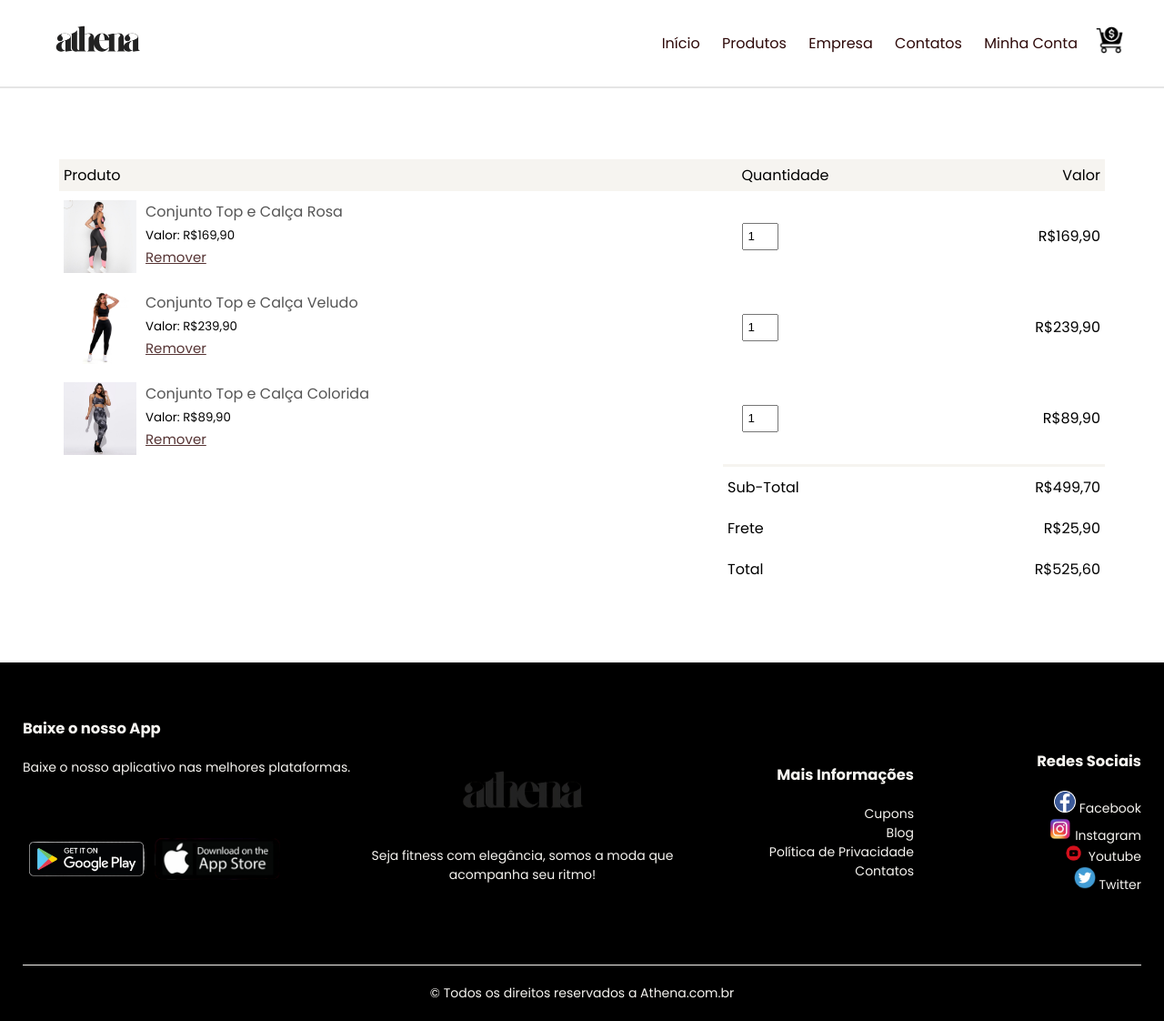
After one commit to GiovPereira/loja-virtual, a PHP site: page /carrinho.html in a window 1280 px wide. The commit adds this page. Shown: the whole page at 91% size. Run offline with PHP 8.4, Linux system fonts and the light colour scheme.

Commit message:
Adicionando carrinho de compras

```diff
--- a/assets/css/style.css
+++ b/assets/css/style.css
@@ -473,6 +473,72 @@ ul{
     cursor: pointer;
 }
 
+/* CARRINHO DE COMPRAS */
+
+.imagem-carrinho{
+    width: 80px;
+    height: 80px;
+    margin-right: 10px;
+}
+
+.carrinho-compras{
+    margin: 80px auto;
+}
+
+.carrinho-compras table{
+    width: 100%;
+    border-collapse: collapse;
+}
+
+.info-carrinho{
+    display: flex;
+    flex-wrap: wrap;
+}
+
+th{
+    background-color: var(--cor-padrao);
+    color: #000;
+    text-align: left;
+    font-weight: normal;
+    padding: 5px;
+}
+
+td{
+    padding: 10px 5px;
+}
+
+td input{
+    width: 40px;
+    height: 30px;
+    padding: 5px;
+}
+
+td a{
+    color: var(--cor-btn);
+    font-size: 15px;
+}
+
+.valor-total{
+    display: flex;
+    justify-content: flex-end;
+}
+
+.valor-total table{
+    border-top: 3px solid var(--cor-padrao);
+    width: 100%;
+    max-width: 420px;
+}
+
+td:last-child{
+    text-align: right;
+}
+
+th:last-child{
+    text-align: right;
+}
+
+/* CADASTRO E LOGIN */
+
 
 /* RESPONSIVIDADE: TABLET E CELULAR */
 
@@ -550,4 +616,8 @@ ul{
         font-size: 26px;
         line-height: 26px;
     }
+
+    .info-carrinho p{
+        display: none;
+    }
 }
--- /dev/null
+++ b/carrinho.html
@@ -0,0 +1,228 @@
+<!DOCTYPE html>
+<html lang="pt-br">
+  <head>
+    <meta charset="UTF-8" />
+    <meta name="viewport" content="width=device-width, initial-scale=1.0" />
+    <title>Carrinho</title>
+    <link rel="icon" href="assets/img/icon.png" />
+    <link rel="stylesheet" href="assets/css/style.css" class="" />
+  </head>
+  <body>
+    <div class="novoMenu">
+      <div class="container">
+        <div class="navbar">
+          <div class="logo">
+            <a href="index.html">
+              <img src="assets/img/logo-2.png" alt="Athena" width="125px" />
+            </a>
+          </div>
+          <nav>
+            <ul id="MenuItens">
+              <li><a href="index.html" title="">Início</a></li>
+              <li><a href="produtos.html" title="">Produtos</a></li>
+              <li><a href="" title="">Empresa</a></li>
+              <li><a href="" title="">Contatos</a></li>
+              <li><a href="" title="">Minha Conta</a></li>
+            </ul>
+          </nav>
+          <a href="carrinho.html">
+            <img
+              src="assets/img/carrinho2.png"
+              alt="Carrinho de Compras"
+              width="30px"
+              height="30px"
+            />
+          </a>
+          <img
+            src="assets/img/menu.png"
+            alt=""
+            class="menu-celular"
+            onclick="menucelular()"
+          />
+        </div>
+      </div>
+    </div>
+
+    <div class="corpo-categorias carrinho-compras">
+      <table>
+        <tr>
+          <th>Produto</th>
+          <th>Quantidade</th>
+          <th>Valor</th>
+        </tr>
+
+        <tr>
+          <td>
+            <div class="info-carrinho">
+              <img src="assets/img/produto-1.jpeg" alt="" class="imagem-carrinho" />
+
+              <div>
+                <p>Conjunto Top e Calça Rosa</p>
+                <small>Valor: R$169,90</small>
+                <br />
+                <a href="" title="">Remover</a>
+              </div>
+            </div>
+          </td>
+          <td>
+            <form action="" method="post">
+              <input type="number" name="" id="" value="1" />
+            </form>
+          </td>
+          <td>R$169,90</td>
+        </tr>
+
+        <tr>
+          <td>
+            <div class="info-carrinho">
+              <img src="assets/img/produto-2.jpeg" alt="" class="imagem-carrinho" />
+
+              <div>
+                <p>Conjunto Top e Calça Veludo</p>
+                <small>Valor: R$239,90</small>
+                <br />
+                <a href="" title="">Remover</a>
+              </div>
+            </div>
+          </td>
+          <td>
+            <form action="" method="post">
+              <input type="number" name="" id="" value="1" />
+            </form>
+          </td>
+          <td>R$239,90</td>
+        </tr>
+
+        <tr>
+          <td>
+            <div class="info-carrinho">
+              <img src="assets/img/produto-3.jpg" alt="" class="imagem-carrinho" />
+
+              <div>
+                <p>Conjunto Top e Calça Colorida</p>
+                <small>Valor: R$89,90</small>
+                <br />
+                <a href="" title="">Remover</a>
+              </div>
+            </div>
+          </td>
+          <td>
+            <form action="" method="post">
+              <input type="number" name="" id="" value="1" />
+            </form>
+          </td>
+          <td>R$89,90</td>
+        </tr>
+
+      </table>
+
+        <div class="valor-total">
+
+            <table>
+
+                <tr>
+                    <td>Sub-Total</td>
+                    <td>R$499,70</td>
+                </tr>
+
+                <tr>
+                    <td>Frete</td>
+                    <td>R$25,90</td>
+                </tr>
+
+                <tr>
+                    <td>Total</td>
+                    <td>R$525,60</td>
+                </tr>
+
+            </table>
+
+        </div>
+
+    </div>
+
+    <footer class="rodape">
+      <div class="container">
+        <div class="linha">
+          <div class="rodape-col-1">
+            <h3>Baixe o nosso App</h3>
+            <p>Baixe o nosso aplicativo nas melhores plataformas.</p>
+            <div class="app-logo">
+              <img src="assets/img/google.png" alt="" />
+              <img src="assets/img/apple.png" alt="" />
+            </div>
+          </div>
+          <div class="rodape-col-2">
+            <img src="assets/img/logo-2.png" alt="" />
+            <p>
+              Seja fitness com elegância, somos a moda que acompanha seu ritmo!
+            </p>
+          </div>
+          <div class="rodape-col-3">
+            <h3>Mais Informações</h3>
+            <ul>
+              <li>Cupons</li>
+              <li>Blog</li>
+              <li>Política de Privacidade</li>
+              <li>Contatos</li>
+            </ul>
+          </div>
+          <div class="rodape-col-4">
+            <h3>Redes Sociais</h3>
+            <ul>
+              <li>
+                <img
+                  src="assets/img/facebook.png"
+                  alt=""
+                  class="logoRedesSociais"
+                />
+                <span>Facebook</span>
+              </li>
+
+              <li>
+                <img
+                  src="assets/img/instagram.png"
+                  alt=""
+                  class="logoRedesSociais"
+                />
+                <span>Instagram</span>
+              </li>
+
+              <li>
+                <img
+                  src="assets/img/youtube.png"
+                  alt=""
+                  class="logoRedesSociais"
+                />
+                <span>Youtube</span>
+              </li>
+
+              <li>
+                <img
+                  src="assets/img/twitter.png"
+                  alt=""
+                  class="logoRedesSociais"
+                />
+                <span>Twitter</span>
+              </li>
+            </ul>
+          </div>
+        </div>
+        <hr />
+        <div class="direitos">
+          &#169; Todos os direitos reservados a Athena.com.br
+        </div>
+      </div>
+    </footer>
+
+    <script
+      type="module"
+      src="https://unpkg.com/ionicons@7.1.0/dist/ionicons/ionicons.esm.js"
+    ></script>
+    <script
+      nomodule
+      src="https://unpkg.com/ionicons@7.1.0/dist/ionicons/ionicons.js"
+    ></script>
+    <script src="assets/js/app.js"></script>
+  </body>
+</html>
--- a/index.html
+++ b/index.html
@@ -4,6 +4,7 @@
     <meta charset="UTF-8" />
     <meta name="viewport" content="width=device-width, initial-scale=1.0" />
     <title>Athena</title>
+    <link rel="icon" href="assets/img/icon.png" />
     <link rel="stylesheet" href="assets/css/style.css" class="" />
   </head>
   <body>
@@ -24,12 +25,14 @@
               <li><a href="" title="">Minha Conta</a></li>
             </ul>
           </nav>
+          <a href="carrinho.html">
           <img
-            src="assets/img/carrinho.webp"
+            src="assets/img/carrinho2.png"
             alt="Carrinho de Compras"
             width="30px"
             height="30px"
           />
+          </a>
           <img src="assets/img/menu.png" alt="" class="menu-celular" onclick="menucelular()">
         </div>
         <div class="linha">
--- a/produtos.html
+++ b/produtos.html
@@ -4,6 +4,7 @@
     <meta charset="UTF-8" />
     <meta name="viewport" content="width=device-width, initial-scale=1.0" />
     <title>Produtos</title>
+    <link rel="icon" href="assets/img/icon.png" />
     <link rel="stylesheet" href="assets/css/style.css" class="" />
   </head>
   <body>
--- a/ver-produto.html
+++ b/ver-produto.html
@@ -3,7 +3,8 @@
   <head>
     <meta charset="UTF-8" />
     <meta name="viewport" content="width=device-width, initial-scale=1.0" />
-    <title>Produtos</title>
+    <title>Ver Produto</title>
+    <link rel="icon" href="assets/img/icon.png" />
     <link rel="stylesheet" href="assets/css/style.css" class="" />
   </head>
   <body>
```
Also changed, not shown: assets/img/icon.png (added).
